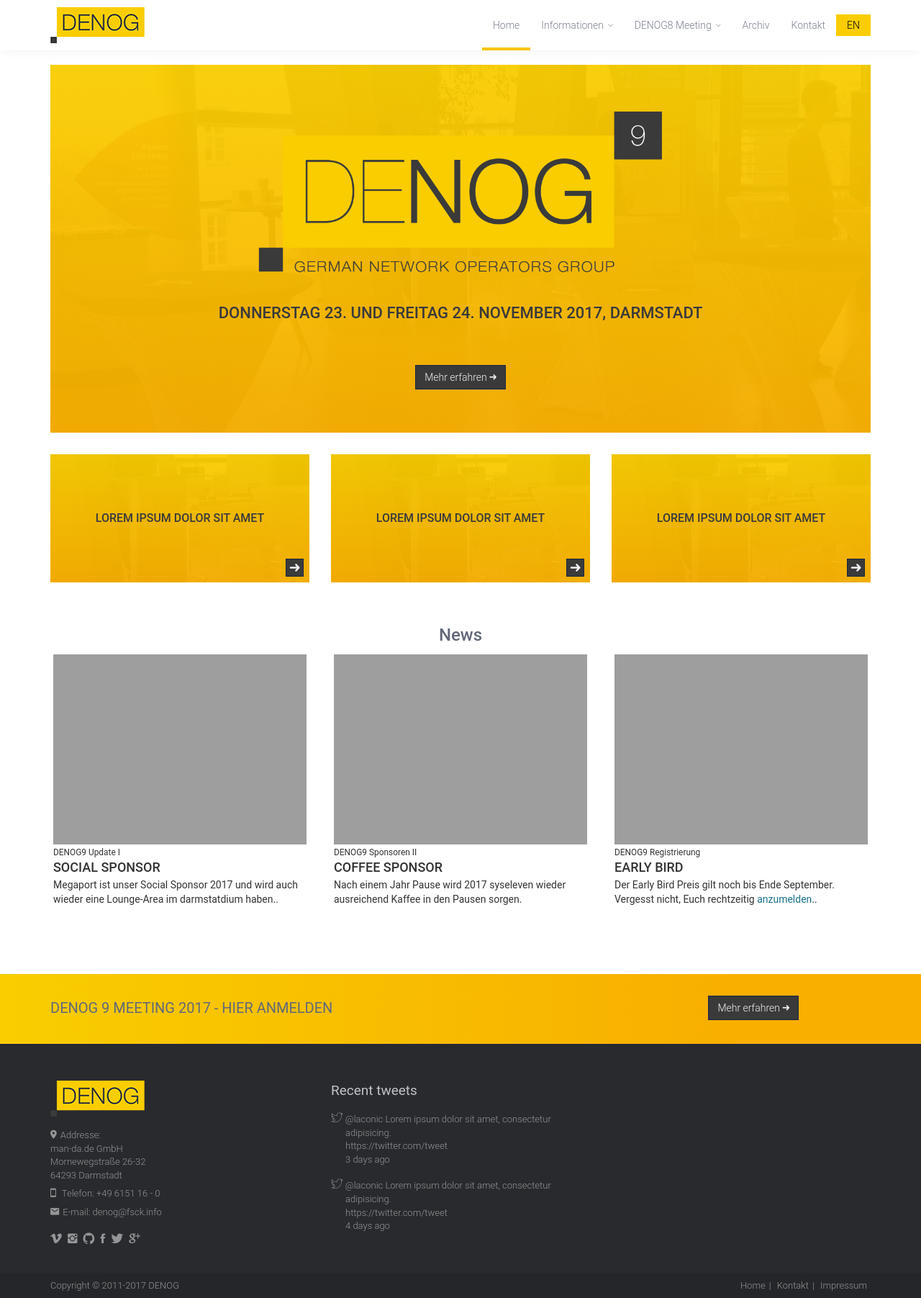
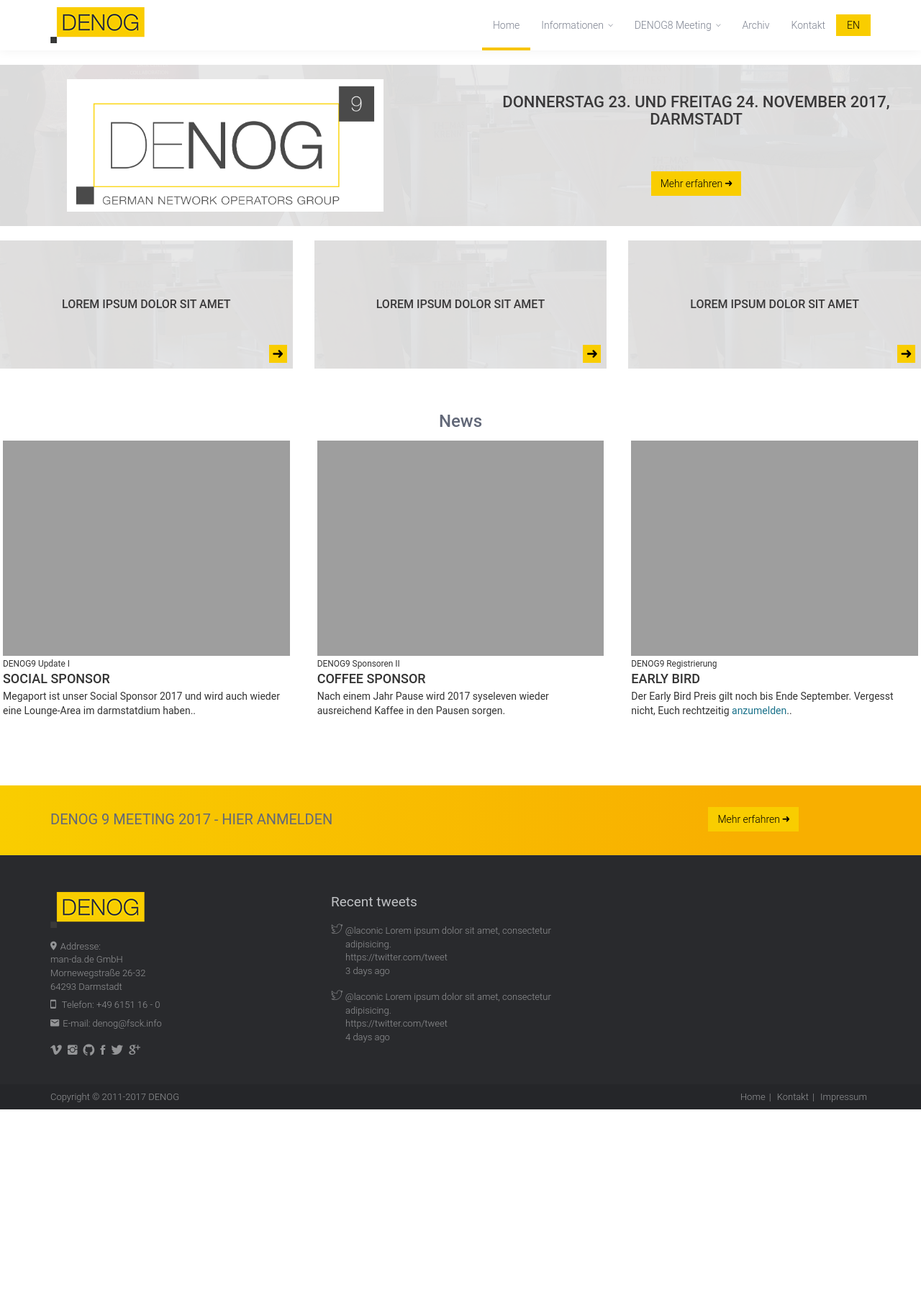
Before and after one commit to denog/denog.github.io, a Jekyll site: the page built from de/index.md, in a window 1280 px wide. Shown: the whole page at 72% size. Built offline with Jekyll 4.4.1, drawn with Linux system fonts in a browser that asks for light colours; some web fonts are replaced; after the commit the page ends 1541 px from its top, so only the background shows below that.

Commit message:
Edited Design

```diff
--- a/_layouts/page.html
+++ b/_layouts/page.html
@@ -3,7 +3,7 @@
 ---
 
 <div class="page-section" id="page">
-    <div class="container">
+    <div>
         <div class="row">
             <div class="col-sm-12">
             {{ content }}
--- a/css/style.css
+++ b/css/style.css
@@ -11,8 +11,8 @@
 .navbar .dropdown-menu{border-top:1px solid #f1f1f1;}
 .navbar-toggle{margin-top:18px;}
 
-.btn-custom-default{color:#f1f1f1;background:#3a3a3a;border:1px solid #1a2644;border-radius:0px;}
-.btn-custom-default:hover, .btn-custom-default:focus{color:#f1f1f1;background:#3a3a3a;border:1px solid #1a2644;}
+.btn-custom-default{color:#000000;background:#f9cd00;border-radius:0px;}
+.btn-custom-default:hover, .btn-custom-default:focus{color:#000000;background:#f9cd00;}
 
 #page{min-height:600px;}
 .page-section{padding-top:20px;}
@@ -35,10 +35,10 @@
 #mainpage .mainpagebox{background:url(../images/exhibition2016.jpg) center center;position:relative;}
 #mainpage .mainpageboxsmall{margin-top:20px;}
 #mainpage .mainpagebox .mainpageboxlink{width:25px;height:25px;line-height:24px;right:8px;bottom:8px;margin:0px;padding:0px;font-size:20px;text-align:center;position:absolute;}
-#mainpage .mainpagebox > div{background:rgb(249,205,0);background:-moz-linear-gradient(top,rgba(249,205,0,0.95) 0%,rgba(248,175,0,0.95) 100%);background:-webkit-linear-gradient(top,rgba(249,205,0,0.95) 0%,rgba(248,175,0,0.95) 100%);background:linear-gradient(to bottom,rgba(249,205,0,0.95) 0%,rgba(248,175,0,0.95) 100%);filter:progid:DXImageTransform.Microsoft.gradient(startColorstr='#f9cd00',endColorstr='#f8af00',GradientType=0);}
-#mainpage .mainpagebox #mainpagelogo{max-width:788px;width:50%;min-width:250px;margin:0px auto 0px auto;padding-top:60px;display:block;clear:both;}
+#mainpage .mainpagebox > div{background:rgba(230,230,230,0.95);}
+#mainpage .mainpagebox #mainpagelogo{width:440px;margin:20px auto 20px auto;display:block;}
 #mainpage .mainpagebox .mainpageboxheadline{color:#3a393a;text-align:center;}
-#mainpage .mainpagebox .mainpageboxheadline + p{padding:20px 0px 60px 0px;text-align:center;}
+#mainpage .mainpagebox .mainpageboxheadline + p{padding:20px 0px 20px 0px;text-align:center;}
 #mainpage .mainpageboxlarge .mainpageboxheadline{margin:0px;padding:40px 0px 40px 0px;font-size:22px;}
 #mainpage .mainpageboxsmall .mainpageboxheadline{margin:0px;padding:80px 0px 80px 0px;font-size:16px;}
 
--- a/de/index.md
+++ b/de/index.md
@@ -7,10 +7,14 @@
         <div class="row">
             <div class="col-sm-12">
                 <div class="mainpagebox mainpageboxlarge">
-                    <div>
-                        <img src="{{ site.url }}/images/logo-denog-large.png" id="mainpagelogo" />
-                        <h2 class="mainpageboxheadline">Donnerstag 23. und Freitag 24. November 2017, Darmstadt</h2>
-                        <p><a href="http://www.denog.de/meetings/denog9" target="new" class="btn btn-custom-default">Mehr erfahren <i class="ion-arrow-right-c"></i></a></p>
+                    <div class="row">
+                        <div class="col-sm-6">
+                            <img src="{{ site.url }}/images/denog_logo_konferenz_outline_large.jpg" id="mainpagelogo" />
+                        </div>
+                        <div class="col-sm-6">
+                            <h2 class="mainpageboxheadline">Donnerstag 23. und Freitag 24. November 2017, Darmstadt</h2>
+                            <p><a href="http://www.denog.de/meetings/denog9" target="new" class="btn btn-custom-default">Mehr erfahren <i class="ion-arrow-right-c"></i></a></p>
+                        </div>
                     </div>
                 </div>
             </div>
```
